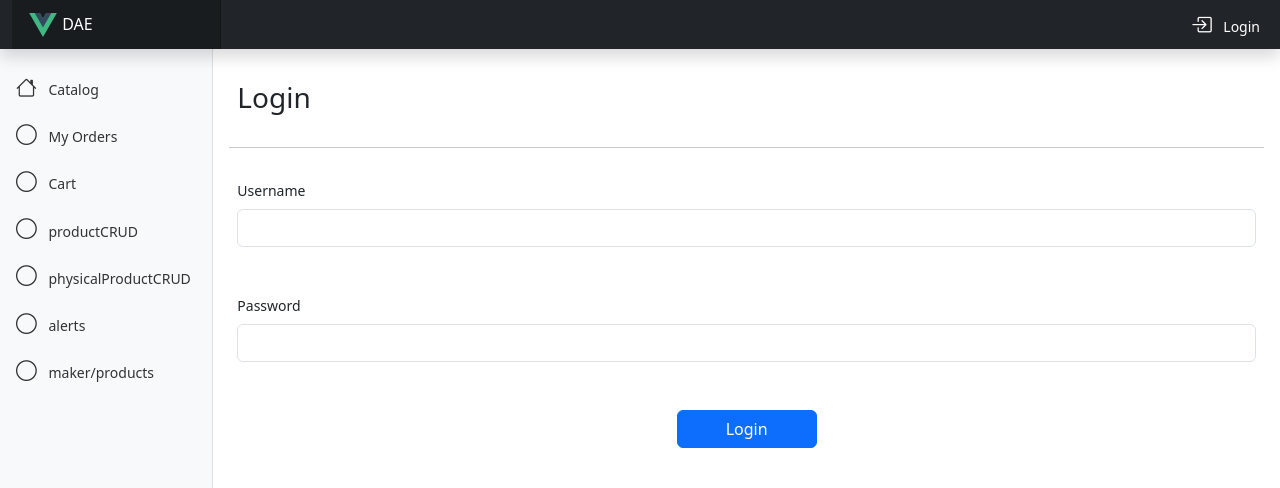
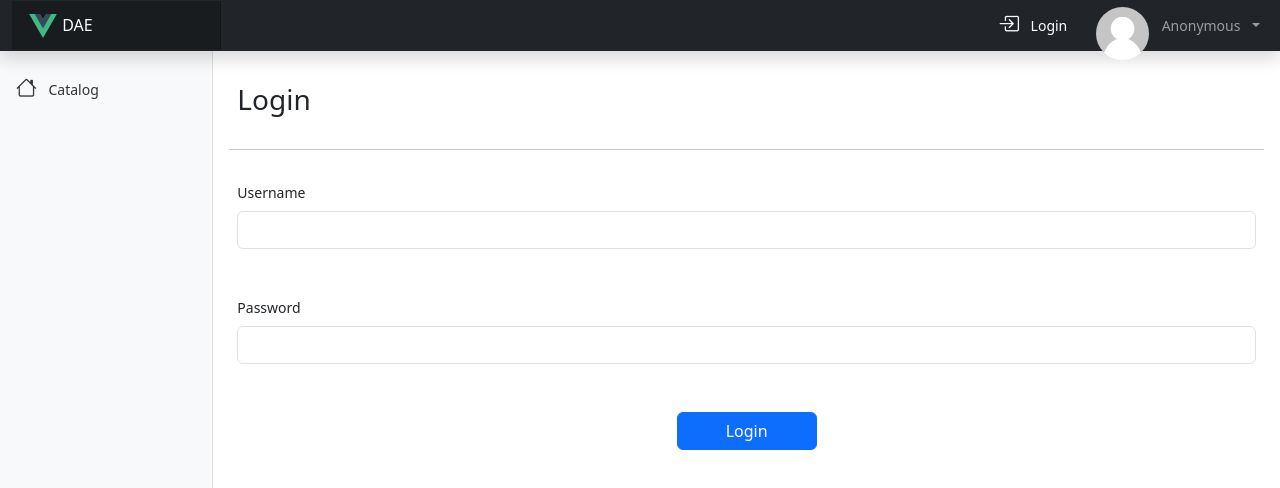
Before and after one commit to Chibinha/DAE, a Vue app in the folder frontend/: page /login in a window 1280 px wide. Shown: the top 488 px of the page. Built offline with nearby package versions, Linux system fonts and the light colour scheme; what @meforma/vue-toaster would draw is missing.

Commit message:
### FINISH LOGIN ###

```diff
--- a/frontend/src/App.vue
+++ b/frontend/src/App.vue
@@ -1,6 +1,6 @@
 <script setup>
-import { useRouter, RouterLink, RouterView } from "vue-router"
-import { ref, inject } from "vue"
+import { useRouter, RouterLink, RouterView,  } from "vue-router"
+import { ref, inject, onBeforeMount } from 'vue'
 import { useUserStore } from "./stores/user.js"
 
 const router = useRouter()
@@ -11,11 +11,14 @@ const buttonSidebarExpand = ref(null)
 
 const logout = async () => {
   if (await userStore.logout()) {
+    clickMenuOption()
     toast.success("User has logged out of the application.")
-    clickMenuOption()
     router.push({ name: 'home' })
+
+    console.log("User has logged out of the application.")
   } else {
     toast.error("There was a problem logging out of the application!")
+    console.error("There was a problem logging out of the application!")
   }
 }
 
@@ -24,6 +27,10 @@ const clickMenuOption = () => {
     buttonSidebarExpand.value.click()
   }
 }
+
+onBeforeMount(async () => {
+  await userStore.restoreToken();
+})
 </script>
 
 <template>
@@ -33,6 +40,13 @@ const clickMenuOption = () => {
         <img src="@/assets/logo.svg" alt="" width="30" height="24" class="d-inline-block align-text-top" />
         DAE
       </router-link>
+      <router-link v-show="userStore.user" class="nav-link" :class="{ active: $route.name === 'alerts' }" :to="{ name: 'alerts' }"
+                @click="clickMenuOption">
+                <i class="bi bi-circle"></i>
+                <button class="btn btn-primary">
+                  Alerts
+                </button>
+              </router-link>
       <button id="buttonSidebarExpandId" ref="buttonSidebarExpand" class="navbar-toggler" type="button"
         data-bs-toggle="collapse" data-bs-target="#sidebarMenu" aria-controls="sidebarMenu" aria-expanded="false"
         aria-label="Toggle navigation">
@@ -48,13 +62,13 @@ const clickMenuOption = () => {
               Login
             </router-link>
           </li>
-          <li class="nav-item dropdown" v-show="userStore.user">
+          <li class="nav-item dropdown">
             <a class="nav-link dropdown-toggle" href="#" id="navbarDropdownMenuLink" role="button"
               data-bs-toggle="dropdown" aria-expanded="false">
               <img src="@/assets/avatar-none.png" class="rounded-circle z-depth-0 avatar-img" alt="avatar image"/>
               <span class="avatar-text">{{ userStore.user?.name ?? "Anonymous" }}</span>
             </a>
-            <ul class="dropdown-menu dropdown-menu-dark dropdown-menu-end" aria-labelledby="navbarDropdownMenuLink">
+            <ul v-show="userStore.user" class="dropdown-menu dropdown-menu-dark dropdown-menu-end" aria-labelledby="navbarDropdownMenuLink">
               <li>
                 <a class="dropdown-item" @click.prevent="logout">
                   <i class="bi bi-arrow-right"></i>Logout
@@ -72,7 +86,7 @@ const clickMenuOption = () => {
       <nav id="sidebarMenu" class="col-md-3 col-lg-2 d-md-block bg-light sidebar collapse">
         <div class="position-sticky pt-3">
           <ul class="nav flex-column">
-            <li class="nav-item">
+            <li v-show="!userStore.user || userStore.user?.role == 'Client'" class="nav-item">
               <router-link class="nav-link" :class="{ active: $route.name === 'home' }" :to="{ name: 'home' }"
                 @click="clickMenuOption">
                 <i class="bi bi-house"></i>
@@ -80,7 +94,8 @@ const clickMenuOption = () => {
               </router-link>
             </li>
 
-            <li v-show="!userStore.user" class="nav-item">
+            <div v-show="userStore.user">
+            <li v-show="userStore.user?.role == 'Client' " class="nav-item">
               <router-link class="nav-link" :class="{ active: $route.name === 'orders' }" :to="{ name: 'orders' }"
                 @click="clickMenuOption">
                 <i class="bi bi-circle"></i>
@@ -88,7 +103,7 @@ const clickMenuOption = () => {
               </router-link>
             </li>
 
-            <li v-show="!userStore.user" class="nav-item">
+            <li v-show="userStore.user?.role == 'Client'" class="nav-item">
               <router-link class="nav-link" :class="{ active: $route.name === 'cart' }" :to="{ name: 'cart' }"
                 @click="clickMenuOption">
                 <i class="bi bi-circle"></i>
@@ -96,7 +111,7 @@ const clickMenuOption = () => {
               </router-link>
             </li>
 
-            <li v-show="!userStore.user" class="nav-item">
+            <li v-show="userStore.user?.role == 'Admin'" class="nav-item">
               <router-link class="nav-link" :class="{ active: $route.name === 'productCRUD' }" :to="{ name: 'productCRUD' }"
                 @click="clickMenuOption">
                 <i class="bi bi-circle"></i>
@@ -104,7 +119,7 @@ const clickMenuOption = () => {
               </router-link>
             </li>
 
-            <li v-show="!userStore.user" class="nav-item">
+            <li v-show="userStore.user?.role == 'Admin'" class="nav-item">
               <router-link class="nav-link" :class="{ active: $route.name === 'physicalProductCRUD' }" :to="{ name: 'physicalProductCRUD' }"
                 @click="clickMenuOption">
                 <i class="bi bi-circle"></i>
@@ -112,21 +127,16 @@ const clickMenuOption = () => {
               </router-link>
             </li>
 
-            <li v-show="!userStore.user" class="nav-item">
-              <router-link class="nav-link" :class="{ active: $route.name === 'alerts' }" :to="{ name: 'alerts' }"
-                @click="clickMenuOption">
-                <i class="bi bi-circle"></i>
-                alerts
-              </router-link>
-            </li>
 
-            <li v-show="!userStore.user" class="nav-item">
+
+            <li v-show="userStore.user?.role == 'Maker'" class="nav-item">
               <router-link class="nav-link" :class="{ active: $route.name === 'maker/products' }" :to="{ name: 'maker/products' }"
                 @click="clickMenuOption">
                 <i class="bi bi-circle"></i>
                 maker/products
               </router-link>
             </li>
+          </div>
 
           </ul>
 
--- a/frontend/src/components/auth/Login.vue
+++ b/frontend/src/components/auth/Login.vue
@@ -15,15 +15,26 @@ const userStore = useUserStore()
 const emit = defineEmits(['login'])
 
 const login = async () => {
-    if (await userStore.login(credentials.value)) {
-        toast.success('User ' + userStore.user.name + ' has entered the application.')
+    try {
+        await userStore.login(credentials.value)
+        console.log('User store:', userStore.user)
+        console.log('isAuthenticated:', await userStore.isAuthenticated())
+
+        if (await userStore.isAuthenticated()) { //
+            console.log('User ' + userStore.user.username + ' has entered the application.')
+            toast.success('User ' + userStore.user.username + ' has entered the application.')
             emit('login')
             router.back()
         } else {
             credentials.value.password = ''
             toast.error('User credentials are invalid!')
         }
+    } catch (error) {
+        console.error("Login error:", error);
+        // Handle other error scenarios if needed
     }
+};
+
 </script>
 
 
--- a/frontend/src/components/maker/Products.vue
+++ b/frontend/src/components/maker/Products.vue
@@ -54,28 +54,30 @@
 </template>
 
 <script setup>
-import { ref, inject, onMounted } from 'vue';
-import EditProduct from './EditProduct.vue';
-import ProductDetails from './ProductDetails.vue';
-import { useUserStore } from '@/stores/user';
+import { ref, inject, onMounted } from 'vue'
+import EditProduct from './EditProduct.vue'
+import ProductDetails from './ProductDetails.vue'
+import { useUserStore } from '@/stores/user'
 
 const userStore = useUserStore();
-const makerUsername = userStore.username;
 const axios = inject('axios');
+const toast = inject('toast');
 const products = ref([]);
 const expandedProductId = ref(null);
 const showCreateProduct = ref(false);
 
 const fetchProducts = async () => {
   try {
-    const response = await axios.get(`maker/${makerUsername}/products`);
+    const response = await axios.get(`maker/${userStore.user.username}/products`);
     products.value = response.data;
   } catch (error) {
     console.error("Error fetching products:", error);
+    toast.error("Error fetching products!");
   }
 };
 
 onMounted(async () => {
+  await userStore.restoreToken();
   await fetchProducts();
 });
 
@@ -86,5 +88,4 @@ const toggleDetails = (productId) => {
 const createProduct = () => {
   showCreateProduct.value = !showCreateProduct.value;
 };
-
 </script>
--- a/frontend/src/stores/user.js
+++ b/frontend/src/stores/user.js
@@ -5,16 +5,19 @@ export const useUserStore = defineStore('user', () => {
     const axios = inject('axios')
     const serverBaseUrl = inject('serverBaseUrl')
 
-    const user = ref(null)
-
-    const username = computed(() => user.value?.username ?? 'maker1')
-
-    const userType = computed(() => user.value?.dtype ?? 'client')
+    const user = ref([
+        {
+            username: '',
+            name: '',
+            email: '',
+            role: '',
+        },
+    ])
 
     async function loadUser() {
         try {
-            const response = await axios.get('auth/me')
-            user.value = response.data.data
+            const response = await axios.get('auth/user')
+            user.value = response.data
         } catch (error) {
             clearUser()
             throw error
@@ -31,23 +34,32 @@ export const useUserStore = defineStore('user', () => {
     async function login(credentials) {
         try {
             console.log(credentials)
-            const response = await axios.post('auth/login', credentials)
-            axios.defaults.headers.common.Authorization = "Bearer " + response.data.access_token
-            sessionStorage.setItem('token', response.data.access_token)
-            await loadUser()
-            socket.emit('loggedIn', user.value)
-            return true
-        }
-        catch(error) {
-            clearUser()
-            return false
+            const request = {
+                username: credentials.username,
+                password: credentials.password.trim(),
+            };
+
+            const response = await axios.post('auth/login', request);
+            axios.defaults.headers.common.Authorization = "Bearer " + response.data;
+            sessionStorage.setItem('token', response.data);
+            await loadUser();
+            return true;
+        } catch (error) {
+            clearUser();
+            return false;
         }
     }
 
-    async function logout () {
+    //is authenticated
+    async function isAuthenticated() {
+        if (user.value) {
+            return true
+        }
+        return false
+    }
+
+    async function logout() {
         try {
-            await axios.post('auth/logout')
-            socket.emit('loggedOut', user.value)
             clearUser()
             return true
         } catch (error) {
@@ -56,12 +68,11 @@ export const useUserStore = defineStore('user', () => {
     }
 
 
-    async function restoreToken () {
+    async function restoreToken() {
         let storedToken = sessionStorage.getItem('token')
         if (storedToken) {
             axios.defaults.headers.common.Authorization = "Bearer " + storedToken
             await loadUser()
-            socket.emit('loggedIn', user.value)
             return true
         }
         clearUser()
@@ -70,12 +81,11 @@ export const useUserStore = defineStore('user', () => {
 
     return {
         user,
-        username,
-        userType,
         login,
         logout,
         loadUser,
         clearUser,
         restoreToken,
+        isAuthenticated,
     }
 })
```
Also changed, not shown: 1 other file (tests, documents, lock files or other folders). Lines whose indentation alone changed are shown as unchanged.
